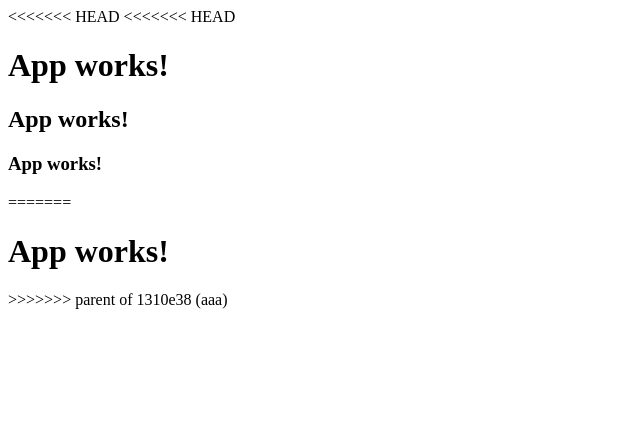
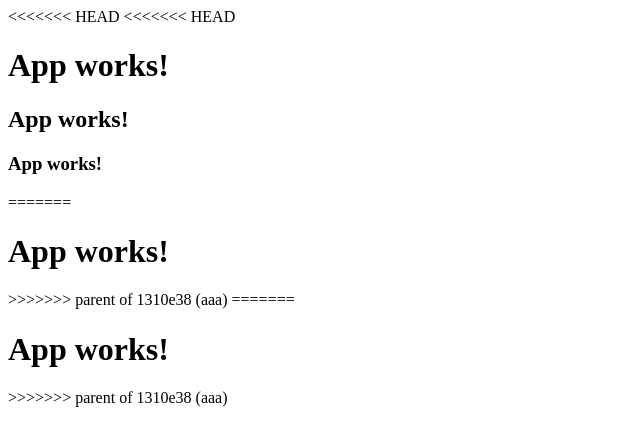
Before and after one commit to Harikrishna102024/My-first-app, an Angular app: page / in a window 1280 px wide. Shown: the top 446 px of the page, without its empty margins (0-640 px from the left). Built offline with nearby package versions, Linux system fonts and the light colour scheme.

Commit message:
Update app.component.html

```diff
--- a/src/app/app.component.html
+++ b/src/app/app.component.html
@@ -6,3 +6,6 @@
 =======
 <h1>App works!</h1>
 >>>>>>> parent of 1310e38 (aaa)
+=======
+<h1>App works!</h1>
+>>>>>>> parent of 1310e38 (aaa)
```
